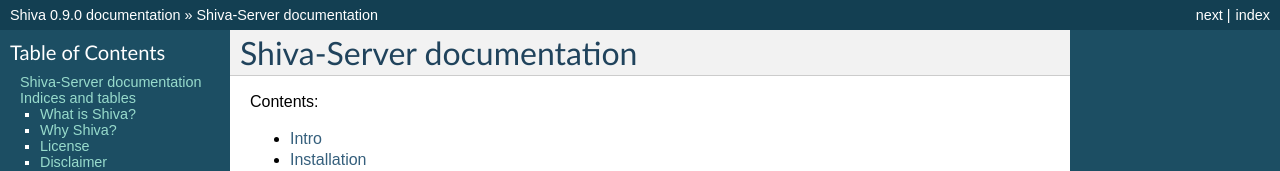
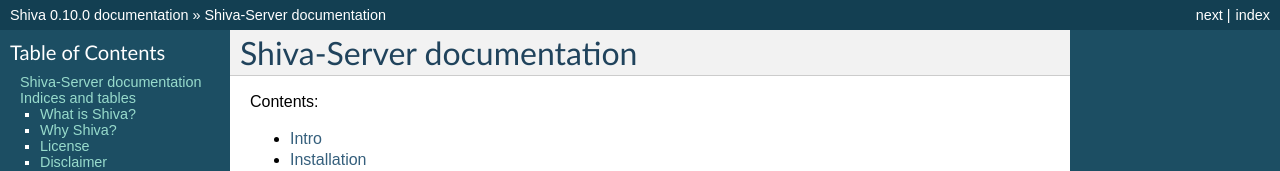
Before and after one commit to tooxie/shiva-server, a Sphinx documentation site: the page built from docs/index.rst, in a window 1280 px wide and 900 px high. Shown: the top 171 px of the window. Built offline with Sphinx 7.4.7, drawn with Linux system fonts in a browser that asks for light colours; some of the changed text lies outside the part shown.

Commit message:
Version bump: 0.10.0

```diff
--- a/docs/conf.py
+++ b/docs/conf.py
@@ -55,9 +55,9 @@
 # built documents.
 #
 # The short X.Y version.
-version = '0.9.0'
+version = '0.10.0'
 # The full version, including alpha/beta/rc tags.
-release = '0.9.0'
+release = '0.10.0'
 
 # The language for content autogenerated by Sphinx. Refer to documentation
 # for a list of supported languages.
--- a/shiva/__init__.py
+++ b/shiva/__init__.py
@@ -40,7 +40,7 @@
 Copyright © 2014 Alvaro Mouriño
 """
 
-__version__ = '0.9.0'
+__version__ = '0.10.0'
 __author__ = u'Alvaro Mouriño'
 __author_email__ = 'alvaro@mourino.net'
 __copyright__ = '2014 Alvaro Mouriño'
```
